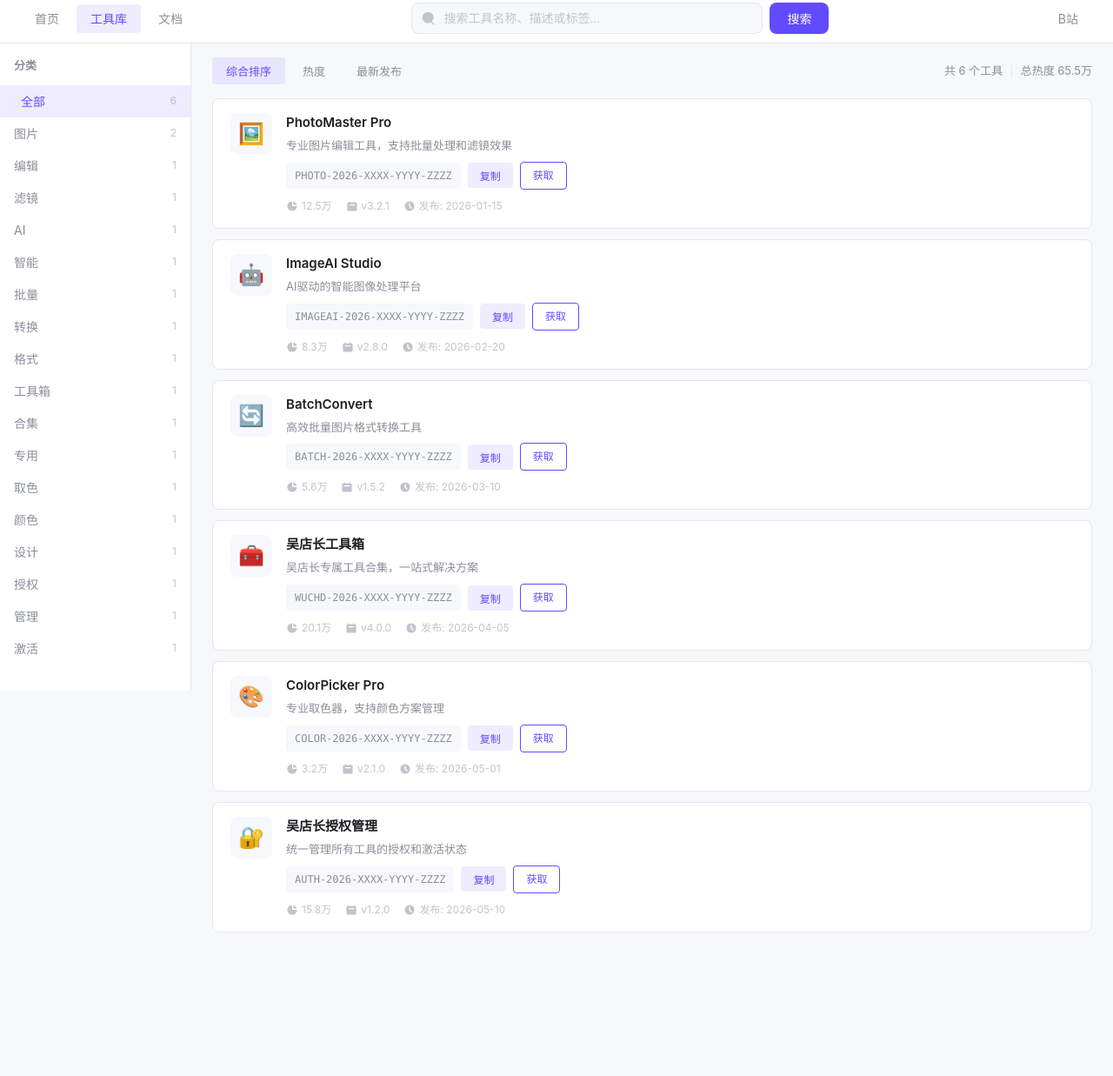
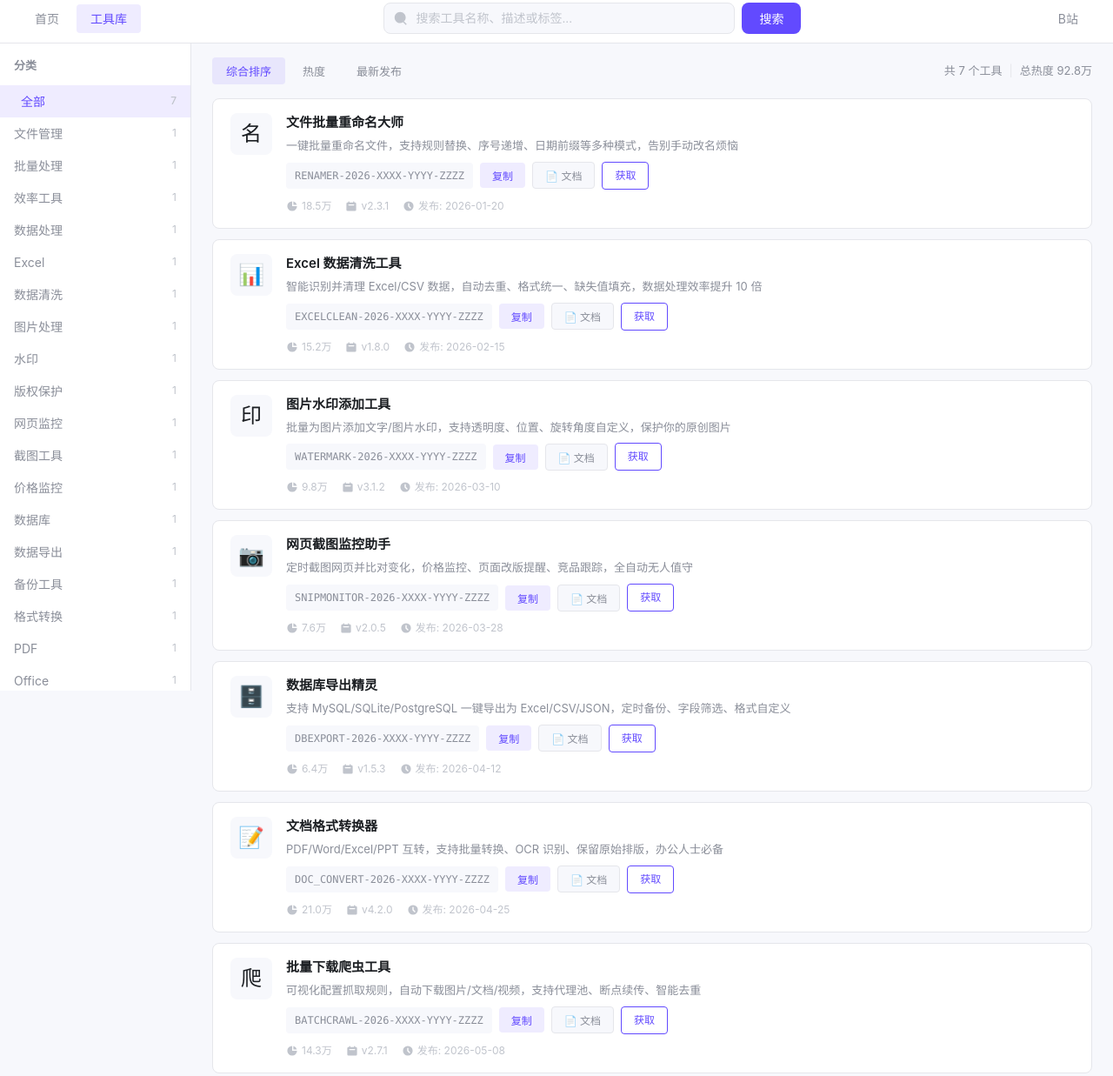
Before and after one commit to wudianzhang/wudianzhang.github.io, a plain HTML site: page pages/tools/index.html in a window 1280 px wide. Shown: the part 7-1244 px from the top of the page at 87% size. Before the commit the page ends 1095 px from the top, so only its background shows below. Drawn offline with nearby package versions, Linux system fonts and the light colour scheme.

Commit message:
Add files via upload

```diff
--- /dev/null
+++ b/pages/tools/doc-viewer.html
@@ -0,0 +1,203 @@
+<!DOCTYPE html>
+<html lang="zh-CN">
+<head>
+    <meta charset="UTF-8">
+    <meta name="viewport" content="width=device-width, initial-scale=1.0">
+    <title>吴店长程序站 - 文档详情</title>
+    <link rel="stylesheet" href="../../../home-styles.css">
+    <script src="https://cdn.jsdelivr.net/npm/marked/marked.min.js"></script>
+    <style>
+        .doc-container {
+            max-width: 900px;
+            margin: 0 auto;
+            padding: 40px 20px;
+        }
+
+        .doc-header {
+            margin-bottom: 30px;
+            padding-bottom: 20px;
+            border-bottom: 2px solid var(--border-color);
+        }
+
+        .doc-back-btn {
+            display: inline-flex;
+            align-items: center;
+            gap: 8px;
+            padding: 8px 16px;
+            margin-bottom: 20px;
+            color: var(--primary-color);
+            text-decoration: none;
+            font-size: 14px;
+            border-radius: var(--radius-sm);
+            transition: all 0.2s;
+        }
+
+        .doc-back-btn:hover {
+            background: var(--primary-light);
+        }
+
+        .doc-title {
+            font-size: 32px;
+            font-weight: 700;
+            color: var(--text-primary);
+            margin: 0 0 12px 0;
+        }
+
+        .doc-meta {
+            display: flex;
+            gap: 16px;
+            font-size: 14px;
+            color: var(--text-secondary);
+        }
+
+        .markdown-body {
+            line-height: 1.8;
+            color: var(--text-primary);
+        }
+
+        .markdown-body h1,
+        .markdown-body h2,
+        .markdown-body h3 {
+            margin-top: 32px;
+            margin-bottom: 16px;
+            font-weight: 600;
+            color: var(--text-primary);
+        }
+
+        .markdown-body h1 { font-size: 28px; }
+        .markdown-body h2 { font-size: 24px; }
+        .markdown-body h3 { font-size: 20px; }
+
+        .markdown-body p {
+            margin: 16px 0;
+        }
+
+        .markdown-body ul,
+        .markdown-body ol {
+            margin: 16px 0;
+            padding-left: 24px;
+        }
+
+        .markdown-body li {
+            margin: 8px 0;
+        }
+
+        .markdown-body code {
+            padding: 2px 6px;
+            background: var(--hover-bg);
+            border-radius: 4px;
+            font-size: 14px;
+            font-family: 'Consolas', monospace;
+        }
+
+        .markdown-body pre {
+            padding: 16px;
+            background: var(--hover-bg);
+            border-radius: var(--radius-md);
+            overflow-x: auto;
+        }
+
+        .markdown-body pre code {
+            padding: 0;
+            background: none;
+        }
+
+        .markdown-body blockquote {
+            margin: 16px 0;
+            padding: 12px 20px;
+            border-left: 4px solid var(--primary-color);
+            background: var(--primary-light);
+            border-radius: var(--radius-sm);
+        }
+
+        .markdown-body img {
+            max-width: 100%;
+            border-radius: var(--radius-md);
+        }
+
+        .doc-loading {
+            text-align: center;
+            padding: 60px 20px;
+            color: var(--text-secondary);
+        }
+
+        .doc-error {
+            text-align: center;
+            padding: 60px 20px;
+        }
+
+        .doc-error svg {
+            width: 80px;
+            height: 80px;
+            margin-bottom: 16px;
+            stroke: #ff4d4f;
+        }
+    </style>
+</head>
+<body>
+    <!-- 顶部导航栏 -->
+    <header class="top-nav">
+        <div class="nav-container">
+            <div class="nav-left">
+                <nav class="nav-menu">
+                    <a href="/index.html" class="nav-item">首页</a>
+                    <a href="/pages/tools/index.html" class="nav-item">工具库</a>
+                </nav>
+            </div>
+            <div class="nav-right">
+                <a href="https://space.bilibili.com/1561008" target="_blank" class="nav-item">B站</a>
+            </div>
+        </div>
+    </header>
+
+    <div class="doc-container">
+        <div id="docContent">
+            <div class="doc-loading"> 正在加载文档...</div>
+        </div>
+    </div>
+
+    <script>
+        // 获取URL参数
+        const urlParams = new URLSearchParams(window.location.search);
+        const docPath = urlParams.get('doc');
+
+        if (!docPath) {
+            document.getElementById('docContent').innerHTML = `
+                <div class="doc-error">
+                    <svg viewBox="0 0 24 24" fill="none" stroke-width="1.5">
+                        <circle cx="12" cy="12" r="10"/>
+                        <path d="M12 8v4m0 4h.01"/>
+                    </svg>
+                    <p>未指定文档路径</p>
+                    <a href="/pages/tools/index.html" style="color: var(--primary-color);">前往工具库</a>
+                </div>
+            `;
+        } else {
+            // 加载并渲染 Markdown
+            fetch(docPath + '?t=' + Date.now())
+                .then(response => {
+                    if (!response.ok) throw new Error('文档加载失败');
+                    return response.text();
+                })
+                .then(markdown => {
+                    const html = marked.parse(markdown);
+                    document.getElementById('docContent').innerHTML = `
+                        <div class="markdown-body">${html}</div>
+                    `;
+                })
+                .catch(error => {
+                    document.getElementById('docContent').innerHTML = `
+                        <div class="doc-error">
+                            <svg viewBox="0 0 24 24" fill="none" stroke-width="1.5">
+                                <circle cx="12" cy="12" r="10"/>
+                                <path d="M12 8v4m0 4h.01"/>
+                            </svg>
+                            <p>文档加载失败</p>
+                            <a href="/pages/tools/index.html" style="color: var(--primary-color);">前往工具库</a>
+                        </div>
+                    `;
+                });
+        }
+    </script>
+</body>
+</html>
--- a/pages/tools/index.html
+++ b/pages/tools/index.html
@@ -11,10 +11,9 @@
     <header class="top-nav">
         <div class="nav-container">
             <div class="nav-left">
-                <nav class="nav-menu">
+                <nav class="nav-menu" id="navMenu">
                     <a href="../../index.html" class="nav-item">首页</a>
                     <a href="#" class="nav-item active">工具库</a>
-                    <a href="../docs/index.html" class="nav-item">文档</a>
                 </nav>
             </div>
             <div class="nav-center">
@@ -70,7 +69,21 @@
     <!-- Toast -->
     <div id="toast" class="toast"></div>
 
-    <script src="../../home-script.js?v=6"></script>
+    <!-- 文档模态框 -->
+    <div id="docModal" class="modal-overlay" onclick="if(event.target===this)closeDocModal()">
+        <div class="modal-container">
+            <div class="modal-header">
+                <h3 class="modal-title" id="docModalTitle">工具文档</h3>
+                <button class="modal-close" onclick="closeDocModal()">&times;</button>
+            </div>
+            <div class="modal-body" id="docModalBody">
+                <div class="doc-loading">📄 正在加载文档...</div>
+            </div>
+        </div>
+    </div>
+
+    <script src="https://cdn.jsdelivr.net/npm/marked/marked.min.js"></script>
+    <script src="../../home-script.js?v=14"></script>
     <script>
         // 指定数据路径
         window.TOOLS_DATA_PATH = 'tools.json';
--- a/pages/tools/tools.json
+++ b/pages/tools/tools.json
@@ -1,68 +1,86 @@
 [
   {
-    "name": "PhotoMaster Pro",
-    "description": "专业图片编辑工具，支持批量处理和滤镜效果",
-    "tags": ["图片", "编辑", "滤镜"],
-    "icon": "🖼️",
-    "licenseCode": "PHOTO-2026-XXXX-YYYY-ZZZZ",
-    "version": "v3.2.1",
-    "publishDate": "2026-01-15",
-    "view": 125000,
-    "url": "https://example.com/photomaster"
+    "name": "文件批量重命名大师",
+    "description": "一键批量重命名文件，支持规则替换、序号递增、日期前缀等多种模式，告别手动改名烦恼",
+    "tags": ["文件管理", "批量处理", "效率工具"],
+    "icon": "名",
+    "licenseCode": "RENAMER-2026-XXXX-YYYY-ZZZZ",
+    "version": "v2.3.1",
+    "publishDate": "2026-01-20",
+    "view": 185000,
+    "url": "https://example.com/renamer-pro",
+    "docPath": "docs/renamer-pro.md"
   },
   {
-    "name": "ImageAI Studio",
-    "description": "AI驱动的智能图像处理平台",
-    "tags": ["AI", "图片", "智能"],
-    "icon": "🤖",
-    "licenseCode": "IMAGEAI-2026-XXXX-YYYY-ZZZZ",
-    "version": "v2.8.0",
-    "publishDate": "2026-02-20",
-    "view": 83000,
-    "url": "https://example.com/imageai"
+    "name": "Excel 数据清洗工具",
+    "description": "智能识别并清理 Excel/CSV 数据，自动去重、格式统一、缺失值填充，数据处理效率提升 10 倍",
+    "tags": ["数据处理", "Excel", "数据清洗"],
+    "icon": "📊",
+    "licenseCode": "EXCELCLEAN-2026-XXXX-YYYY-ZZZZ",
+    "version": "v1.8.0",
+    "publishDate": "2026-02-15",
+    "view": 152000,
+    "url": "https://example.com/excel-cleaner",
+    "docPath": "docs/excel-cleaner.md"
   },
   {
-    "name": "BatchConvert",
-    "description": "高效批量图片格式转换工具",
-    "tags": ["批量", "转换", "格式"],
-    "icon": "🔄",
-    "licenseCode": "BATCH-2026-XXXX-YYYY-ZZZZ",
-    "version": "v1.5.2",
+    "name": "图片水印添加工具",
+    "description": "批量为图片添加文字/图片水印，支持透明度、位置、旋转角度自定义，保护你的原创图片",
+    "tags": ["图片处理", "水印", "版权保护"],
+    "icon": "️印",
+    "licenseCode": "WATERMARK-2026-XXXX-YYYY-ZZZZ",
+    "version": "v3.1.2",
     "publishDate": "2026-03-10",
-    "view": 56000,
-    "url": "https://example.com/batchconvert"
+    "view": 98000,
+    "url": "https://example.com/watermark-tool",
+    "docPath": "docs/watermark-tool.md"
   },
   {
-    "name": "吴店长工具箱",
-    "description": "吴店长专属工具合集，一站式解决方案",
-    "tags": ["工具箱", "合集", "专用"],
-    "icon": "🧰",
-    "licenseCode": "WUCHD-2026-XXXX-YYYY-ZZZZ",
-    "version": "v4.0.0",
-    "publishDate": "2026-04-05",
-    "view": 201000,
-    "url": "https://example.com/wuchd-toolbox"
+    "name": "网页截图监控助手",
+    "description": "定时截图网页并比对变化，价格监控、页面改版提醒、竞品跟踪，全自动无人值守",
+    "tags": ["网页监控", "截图工具", "价格监控"],
+    "icon": "📷",
+    "licenseCode": "SNIPMONITOR-2026-XXXX-YYYY-ZZZZ",
+    "version": "v2.0.5",
+    "publishDate": "2026-03-28",
+    "view": 76000,
+    "url": "https://example.com/snip-monitor",
+    "docPath": "docs/snip-monitor.md"
   },
   {
-    "name": "ColorPicker Pro",
-    "description": "专业取色器，支持颜色方案管理",
-    "tags": ["取色", "颜色", "设计"],
-    "icon": "🎨",
-    "licenseCode": "COLOR-2026-XXXX-YYYY-ZZZZ",
-    "version": "v2.1.0",
-    "publishDate": "2026-05-01",
-    "view": 32000,
-    "url": "https://example.com/colorpicker"
+    "name": "数据库导出精灵",
+    "description": "支持 MySQL/SQLite/PostgreSQL 一键导出为 Excel/CSV/JSON，定时备份、字段筛选、格式自定义",
+    "tags": ["数据库", "数据导出", "备份工具"],
+    "icon": "🗄️",
+    "licenseCode": "DBEXPORT-2026-XXXX-YYYY-ZZZZ",
+    "version": "v1.5.3",
+    "publishDate": "2026-04-12",
+    "view": 64000,
+    "url": "https://example.com/db-exporter",
+    "docPath": "docs/db-exporter.md"
   },
   {
-    "name": "吴店长授权管理",
-    "description": "统一管理所有工具的授权和激活状态",
-    "tags": ["授权", "管理", "激活"],
-    "icon": "🔐",
-    "licenseCode": "AUTH-2026-XXXX-YYYY-ZZZZ",
-    "version": "v1.2.0",
-    "publishDate": "2026-05-10",
-    "view": 158000,
-    "url": "https://example.com/auth-manager"
+    "name": "文档格式转换器",
+    "description": "PDF/Word/Excel/PPT 互转，支持批量转换、OCR 识别、保留原始排版，办公人士必备",
+    "tags": ["格式转换", "PDF", "Office"],
+    "icon": "📝",
+    "licenseCode": "DOC_CONVERT-2026-XXXX-YYYY-ZZZZ",
+    "version": "v4.2.0",
+    "publishDate": "2026-04-25",
+    "view": 210000,
+    "url": "https://example.com/doc-converter",
+    "docPath": "docs/doc-converter.md"
+  },
+  {
+    "name": "批量下载爬虫工具",
+    "description": "可视化配置抓取规则，自动下载图片/文档/视频，支持代理池、断点续传、智能去重",
+    "tags": ["爬虫工具", "批量下载", "数据采集"],
+    "icon": "️爬",
+    "licenseCode": "BATCHCRAWL-2026-XXXX-YYYY-ZZZZ",
+    "version": "v2.7.1",
+    "publishDate": "2026-05-08",
+    "view": 143000,
+    "url": "https://example.com/batch-crawler",
+    "docPath": "docs/batch-crawler.md"
   }
 ]
```
